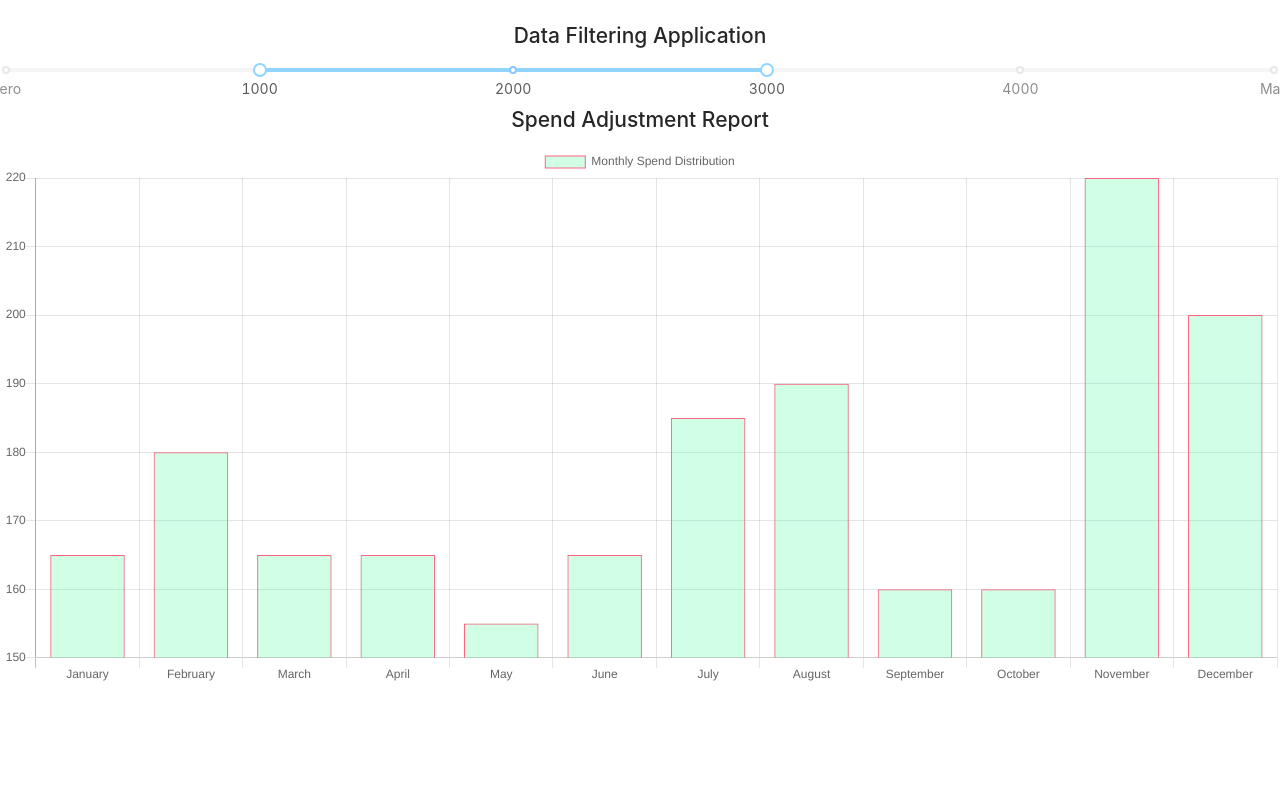
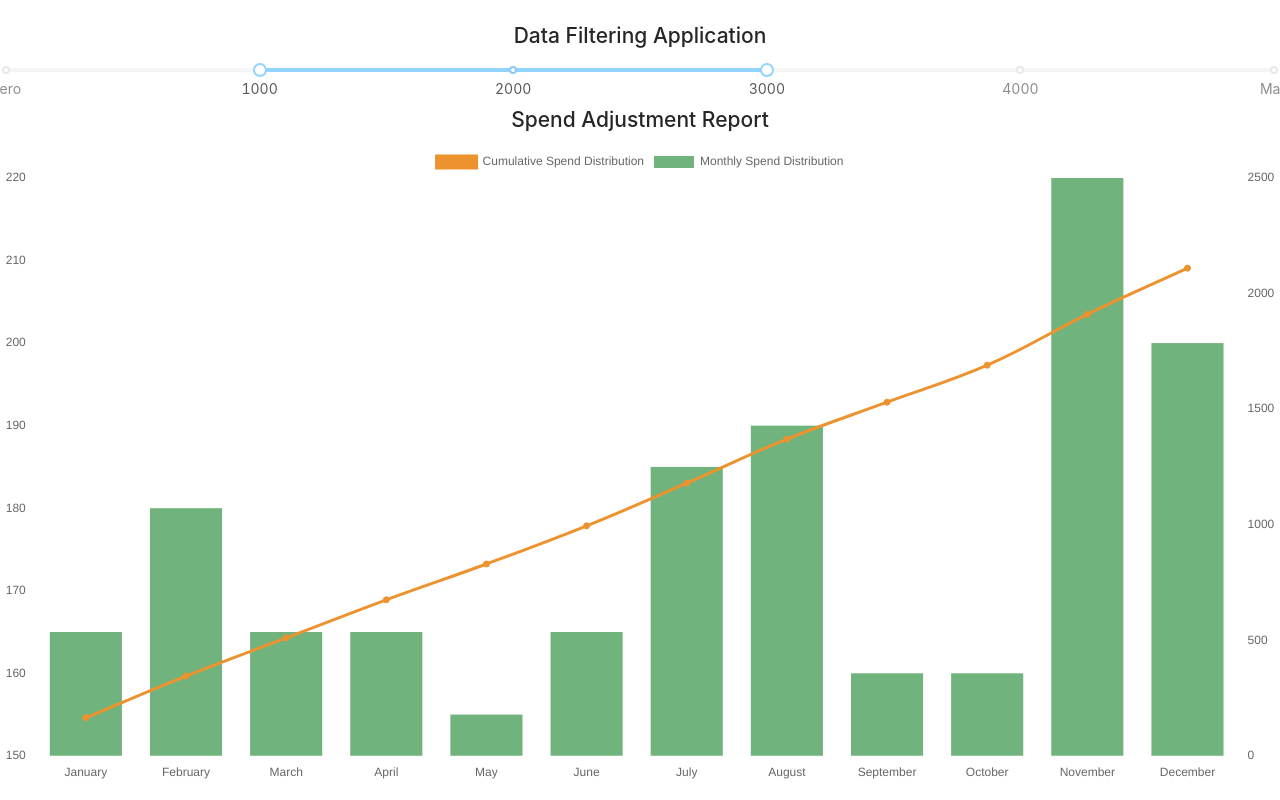
Before and after one commit to francisdavidoconnor2017/datafilter, a React (Create React App) app: page / in a window 1280 px wide. Built offline with nearby package versions, Linux system fonts and the light colour scheme.

Commit message:
Cumulative distrubution

```diff
--- a/src/App.js
+++ b/src/App.js
@@ -17,7 +17,7 @@ class App extends Component {
       5000: 'Max'
     };
 
-    this.initialSlide=[1000,3000]
+    this.initialSlide=[1000,3000];
     ;
     this.state = {
            users: {Users},
@@ -31,7 +31,8 @@ class App extends Component {
            borderWidth: 1,
            hoverBackgroundColor: 'rgba(25,99,132,0.4)',
            hoverBorderColor: 'rgba(255,99,132,1)',
-           data: [0, 0, 0, 0, 0, 0, 0, 0, 0, 0, 0, 0]
+           data: [0, 0, 0, 0, 0, 0, 0, 0, 0, 0, 0, 0],
+           cumulative: [0, 0, 0, 0, 0, 0, 0, 0, 0, 0, 0, 0]
          };
 
 }
@@ -44,8 +45,8 @@ componentDidMount() {
 transform = () => {
   //make data transformation
   //TODO: Investigate more efficient way to traverse
-  //TODO: Handle cumulative results
   var monthlyspend = [0,0,0,0,0,0,0,0,0,0,0,0,0];
+  var cumulative = monthlyspend.slice(1);
   for (var key in this.state.users.Users) {
     if (!this.state.users.Users.hasOwnProperty(key)) continue;
       var obj = this.state.users.Users[key];
@@ -61,11 +62,16 @@ transform = () => {
         }
       }
   monthlyspend=monthlyspend.slice(1);
+  monthlyspend.reduce(function(a,b,i) { return cumulative[i] = a+b; },0);
   //test
   console.log(monthlyspend);
+  console.log(cumulative);
   //Update chart data with filtered results
   this.setState(prevState => ({
   data:monthlyspend
+  }));
+  this.setState(prevState => ({
+  cumulative:cumulative
   }));
 };
 
--- a/src/components/Chart.js
+++ b/src/components/Chart.js
@@ -1,42 +1,101 @@
 import React, { Component } from 'react';
 import {Bar} from 'react-chartjs-2';
 
+
+const options = {
+responsive: true,
+labels: ['January', 'February', 'March', 'April', 'May', 'June', 'July', 'August', 'September', 'October', 'November', 'December'],
+tooltips: {
+mode: 'label'
+},
+elements: {
+line: {
+fill: false
+}
+},
+scales: {
+
+xAxes: [
+  {
+    display: true,
+    gridLines: {
+      display: false
+    },
+
+    labels: ['January', 'February', 'March', 'April', 'May', 'June', 'July', 'August', 'September', 'October', 'November', 'December'],
+  }
+],
+yAxes: [
+  {
+    type: 'linear',
+    display: true,
+    position: 'left',
+    id: 'y-axis-1',
+    gridLines: {
+      display: false
+    },
+    labels: {
+      show: true
+    }
+  },
+  {
+    type: 'linear',
+    display: true,
+    position: 'right',
+    id: 'y-axis-2',
+    gridLines: {
+      display: false
+    },
+    labels: {
+      show: true
+    }
+  }
+]
+}
+};
+
+
 class Chart extends Component {
+
   constructor(props){
     super(props);
     console.log (this.props.data.data);
+    console.log (this.props.data.cumulative);
   }
-
-
-  //TODO: Add cumulative data in a 'Mix' graph
 
   render() {
     const transformation = this.props.data.data;
+    const cumulative = this.props.data.cumulative;
     return (
       <div>
         <h2>Spend Adjustment Report</h2>
         <Bar
-          data={
-            {
-              labels: ['January', 'February', 'March', 'April', 'May', 'June', 'July', 'August', 'September', 'October', 'November', 'December'],
-              datasets: [
-                {
-                  label: 'Monthly Spend Distribution',
-                  backgroundColor: 'rgba(25,255,132,0.2)',
-                  borderColor: 'rgba(255,99,132,1)',
-                  borderWidth: 1,
-                  hoverBackgroundColor: 'rgba(25,99,132,0.4)',
-                  hoverBorderColor: 'rgba(255,99,132,1)',
-                  data: transformation
-                }
-              ]
-            }
-          }
-          width={100}
-          height={500}
-          options={{
-            maintainAspectRatio: false
+          data={{
+          datasets: [{
+          label: 'Cumulative Spend Distribution',
+          type:'line',
+          data: cumulative,
+          fill: false,
+          borderColor: '#EC932F',
+          backgroundColor: '#EC932F',
+          pointBorderColor: '#EC932F',
+          pointBackgroundColor: '#EC932F',
+          pointHoverBackgroundColor: '#EC932F',
+          pointHoverBorderColor: '#EC932F',
+          yAxisID: 'y-axis-2'
+          },{
+          type: 'bar',
+          label: 'Monthly Spend Distribution',
+          data: transformation,
+          fill: false,
+          backgroundColor: '#71B37C',
+          borderColor: '#71B37C',
+          hoverBackgroundColor: '#71B37C',
+          hoverBorderColor: '#71B37C',
+          yAxisID: 'y-axis-1'
+          }]
           }}
+          options={options}
         />
       </div>
     );
```
